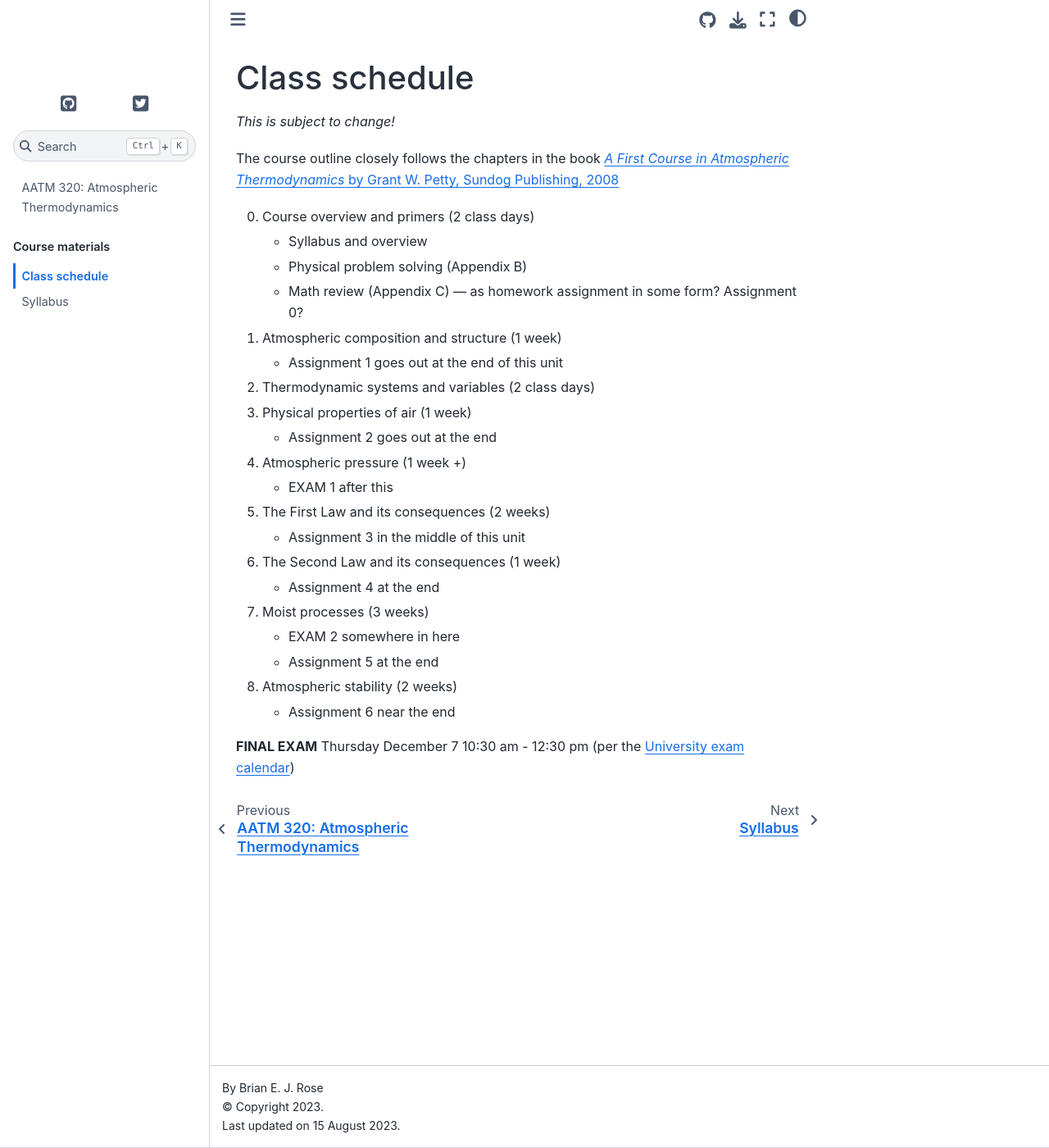
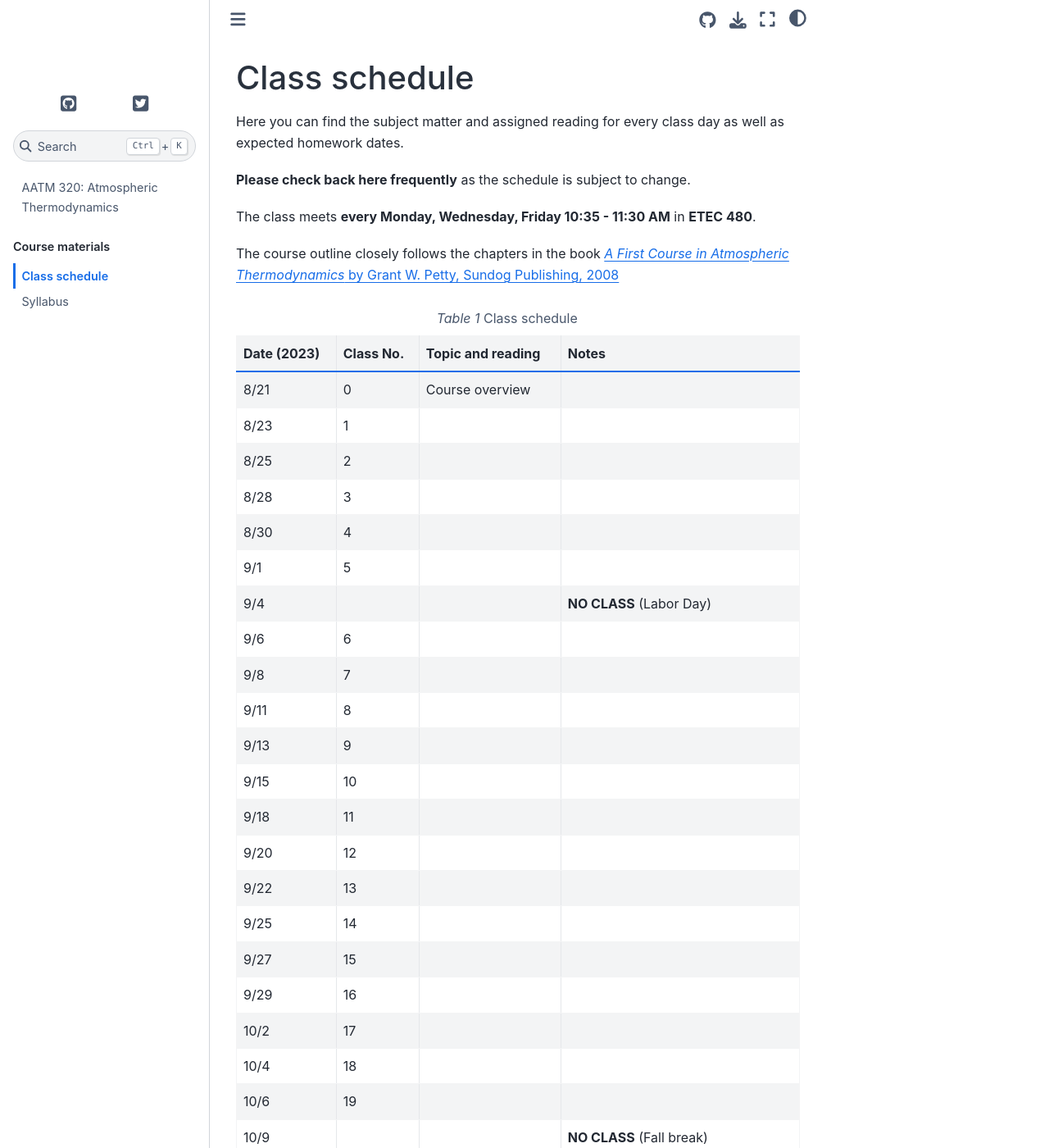
Before and after one commit to brian-rose/atm320-thermodynamics, a Jupyter Book: the page built from schedule.md, in a window 1280 px wide and 1400 px high. Shown: the whole window at 82% size. Built offline with Jupyter Book 1.0.4 settings and Sphinx 7.4.7 and the Sphinx Book theme 1.1.4, drawn with Linux system fonts in a browser that asks for light colours; pages that are not in the unit, such as notebooks, are missing from menus; some of the changed text lies outside the part shown.

Commit message:
Playing with schedule and stuff

````diff
--- a/_config.yml
+++ b/_config.yml
@@ -25,6 +25,7 @@
     - replacements
     - smartquotes
     - substitution
+    - tasklist
 
 sphinx:
   config:
--- a/schedule.md
+++ b/schedule.md
@@ -1,9 +1,209 @@
 # Class schedule
 
-*This is subject to change!*
+Here you can find the subject matter and assigned reading for every class day as well as expected homework dates.
+
+**Please check back here frequently** as the schedule is subject to change.
+
+The class meets **every Monday, Wednesday, Friday 10:35 - 11:30 AM** in **ETEC 480**.
 
 The course outline closely follows the chapters in the book [_A First Course in Atmospheric Thermodynamics_ by Grant W. Petty, Sundog Publishing, 2008](https://sundogpublishingstore.myshopify.com/products/a-first-course-in-atmospheric-thermodynamics-g-w-petty)
 
+
+```{list-table} Class schedule
+:header-rows: 1
+:name: schedule
+
+* - Date (2023)
+  - Class No.
+  - Topic and reading
+  - Notes
+* - 8/21
+  - 0
+  - Course overview
+  -
+* - 8/23
+  - 1
+  -
+  -
+* - 8/25
+  - 2
+  -
+  -
+* - 8/28
+  - 3
+  -
+  -
+* - 8/30
+  - 4
+  -
+  -
+* - 9/1
+  - 5
+  -
+  -
+* - 9/4
+  -
+  -
+  - **NO CLASS** (Labor Day)
+* - 9/6
+  - 6
+  -
+  -
+* - 9/8
+  - 7
+  -
+  -
+* - 9/11
+  - 8
+  -
+  -
+* - 9/13
+  - 9
+  -
+  -
+* - 9/15
+  - 10
+  -
+  -
+* - 9/18
+  - 11
+  -
+  -
+* - 9/20
+  - 12
+  -
+  -
+* - 9/22
+  - 13
+  -
+  -
+* - 9/25
+  - 14
+  -
+  -
+* - 9/27
+  - 15
+  -
+  -
+* - 9/29
+  - 16
+  -
+  -
+* - 10/2
+  - 17
+  -
+  -
+* - 10/4
+  - 18
+  -
+  -
+* - 10/6
+  - 19
+  -
+  -
+* - 10/9
+  -
+  -
+  - **NO CLASS** (Fall break)
+* - 10/11
+  - 20
+  -
+  -
+* - 10/13
+  - 21
+  -
+  -
+* - 10/16
+  - 22
+  -
+  -
+* - 10/19
+  - 23
+  -
+  -
+* - 10/20
+  - 24
+  -
+  -
+* - 10/23
+  - 25
+  -
+  -
+* - 10/25
+  - 26
+  -
+  -
+* - 10/27
+  - 27
+  -
+  -
+* - 10/30
+  - 28
+  -
+  -
+* - 11/1
+  - 29
+  -
+  -
+* - 11/3
+  - 30
+  -
+  -
+* - 11/6
+  - 31
+  -
+  -
+* - 11/8
+  - 32
+  -
+  -
+* - 11/10
+  - 33
+  -
+  -
+* - 11/13
+  - 34
+  -
+  -
+* - 11/15
+  - 35
+  -
+  -
+* - 11/17
+  - 36
+  -
+  -
+* - 11/20
+  - 37
+  -
+  -
+* - 11/22
+  -
+  -
+  - **NO CLASS** (Thanksgiving break)
+* - 11/24
+  -
+  -
+  - **NO CLASS** (Thanksgiving break)
+* - 11/27
+  - 38
+  -
+  -
+* - 11/29
+  - 39
+  -
+  -
+* - 12/1
+  - 40
+  -
+  -
+* - 12/4
+  - 41
+  -
+  - **LAST DAY OF CLASSES**
+```
+
+------------
 0. Course overview and primers (2 class days)
     * Syllabus and overview
     * Physical problem solving (Appendix B)
````
Also changed, not shown: syllabus.md (+35 -5 lines).
